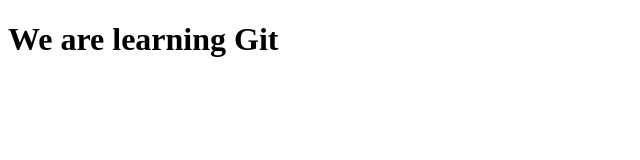
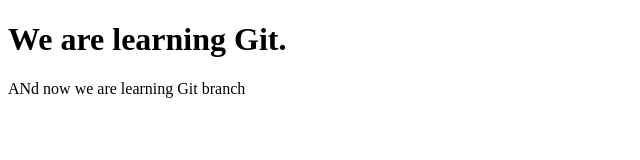
Before and after one commit to MJaAN772/Learning-Git, a plain HTML site: page index.html in a window 1280 px wide. Shown: the whole page, without its empty margins (0-640 px from the left). Drawn offline with Linux system fonts and the light colour scheme.

Commit message:
JS Commit. Tweaks in html and js added

```diff
--- a/index.html
+++ b/index.html
@@ -9,7 +9,8 @@
 <body>
     <header></header>
     <main>
-        <h1>We are learning Git</h1>
+        <h1>We are learning Git.</h1>
+        <p>ANd now we are learning Git branch</p>
     </main>
     <footer></footer>
 </body>
```
Also changed, not shown: style/js/script.js (added), 1 other file.
